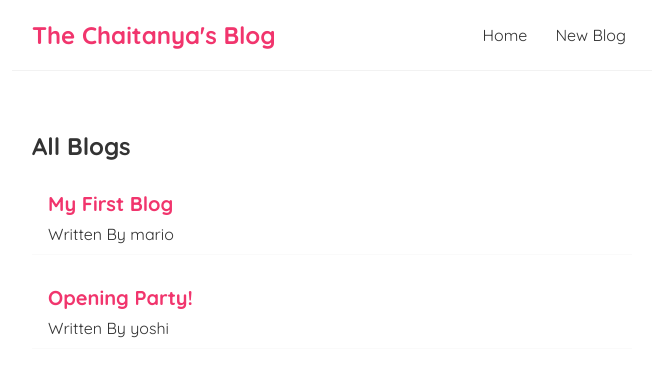
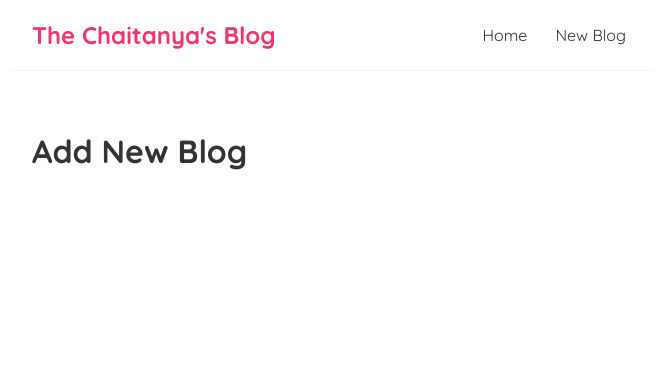
Before and after one commit to chaitanyatekane/blog-react, a React (Create React App) app: page /create in a window 1280 px wide. Shown: the top 376 px of the page, without its empty margins (308-964 px from the left). Built offline with nearby package versions, Linux system fonts and the light colour scheme; data requests are answered from the project's data file.

Commit message:
exact match routes

```diff
--- a/src/App.js
+++ b/src/App.js
@@ -2,6 +2,7 @@ import "./App.css";
 import Home from "./component/Home";
 import Navbar from "./component/Navbar";
 import { BrowserRouter as Router, Switch, Route } from "react-router-dom";
+import Create from "./component/Create";
 
 function App() {
   return (
@@ -10,8 +11,11 @@ function App() {
         <Navbar />
         <div className="content">
           <Switch>
-            <Route path="/">
+            <Route exact path="/">
               <Home />
+            </Route>
+            <Route path="/create">
+              <Create />
             </Route>
           </Switch>
         </div>
--- /dev/null
+++ b/src/component/Create.js
@@ -0,0 +1,7 @@
+import React from "react";
+
+const Create = () => {
+  return <h1>Add New Blog</h1>;
+};
+
+export default Create;
```
